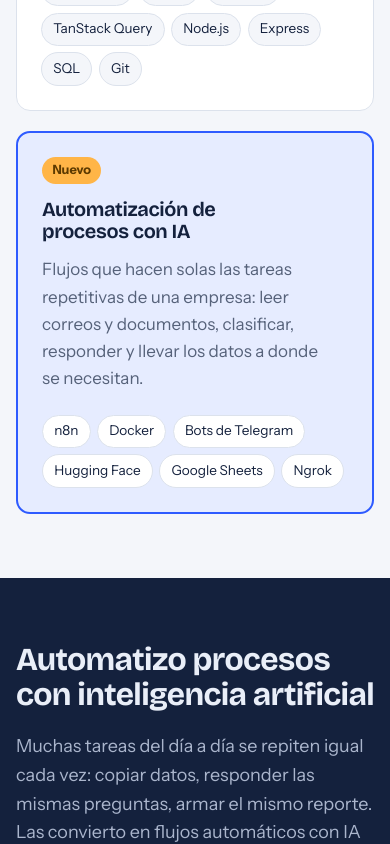
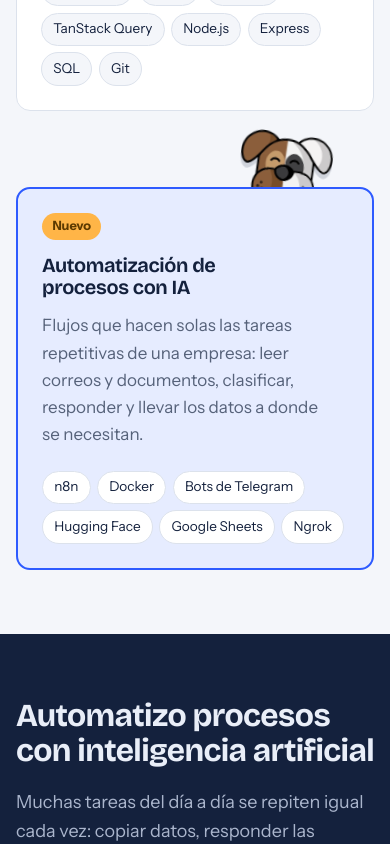
Before and after one commit to ZitroOlrac/Portfolio, a React (Vite) app: page / in a window 390 px wide. Shown: the part 2040-2884 px from the top of the page. Built offline with nearby package versions, Linux system fonts and the light colour scheme.

Commit message:
La mascota de Dixmatto se asoma en Servicios, Videos y Contacto
- Componente Mascot: el perro sube por detrás del marco al entrar la sección en pantalla
- Se asoma un poco más al pasar el cursor por la tarjeta

```diff
--- a/src/components/Contact.jsx
+++ b/src/components/Contact.jsx
@@ -1,4 +1,5 @@
 import { useState } from 'react';
+import Mascot from './Mascot';
 import { socials } from '../data';
 
 const FORM_ENDPOINT = 'https://formspree.io/f/mdabnddw';
@@ -26,8 +27,9 @@ const Contact = () => {
 
   return (
     <section className="section contact" id="contacto">
-      <div className="container">
+      <div className="container peek-scope">
         <div className="contact__grid">
+          <Mascot variant="peek--contact" />
         <div className="contact__intro">
           <h2>Hablemos</h2>
           <p>
--- /dev/null
+++ b/src/components/Mascot.jsx
@@ -0,0 +1,44 @@
+import { useEffect, useRef, useState } from 'react';
+import { asset } from '../data';
+
+// El perro de Dixmatto Studio asomándose por detrás de un marco.
+// Sube cuando la sección entra en pantalla. Se coloca dentro del elemento
+// enmarcado; el padre de ese elemento debe tener la clase "peek-scope".
+const Mascot = ({ variant = '' }) => {
+  const ref = useRef(null);
+  const [visible, setVisible] = useState(false);
+
+  useEffect(() => {
+    const el = ref.current?.parentElement;
+    if (!el || !('IntersectionObserver' in window)) {
+      setVisible(true);
+      return;
+    }
+    const io = new IntersectionObserver(
+      ([entry]) => {
+        if (entry.isIntersecting) {
+          setVisible(true);
+          io.disconnect();
+        }
+      },
+      { threshold: 0.35 }
+    );
+    io.observe(el);
+    return () => io.disconnect();
+  }, []);
+
+  return (
+    <img
+      ref={ref}
+      src={asset('assets/dog.webp')}
+      alt=""
+      aria-hidden="true"
+      width="420"
+      height="398"
+      loading="lazy"
+      className={`peek ${variant} ${visible ? 'is-in' : ''}`}
+    />
+  );
+};
+
+export default Mascot;
--- a/src/components/Services.jsx
+++ b/src/components/Services.jsx
@@ -1,4 +1,5 @@
 import { services } from '../data';
+import Mascot from './Mascot';
 
 const Services = () => (
   <section className="section" id="servicios">
@@ -7,9 +8,10 @@ const Services = () => (
         <h2>Qué puedo hacer por ti</h2>
         <p>Tres áreas en las que trabajo, con las herramientas que uso en cada una.</p>
       </header>
-      <div className="services">
+      <div className="services peek-scope">
         {services.map((s) => (
           <article key={s.id} className={`service service--${s.id}`}>
+            {s.id === 'ai' && <Mascot variant="peek--services" />}
             {s.id === 'ai' && <span className="tag-new">Nuevo</span>}
             <h3>{s.title}</h3>
             <p>{s.text}</p>
--- a/src/components/Videos.jsx
+++ b/src/components/Videos.jsx
@@ -1,9 +1,10 @@
 import { useRef, useState } from 'react';
 import { videoGroups, youtubeChannel } from '../data';
+import Mascot from './Mascot';
 
 const embedUrl = (id) => `https://www.youtube-nocookie.com/embed/${id}?autoplay=1&playsinline=1&rel=0`;
 
-const VideoCard = ({ id, title, duration, format }) => {
+const VideoCard = ({ id, title, duration, format, withMascot }) => {
   const [playing, setPlaying] = useState(false);
   const tall = format === 'tall';
 
@@ -17,6 +18,7 @@ const VideoCard = ({ id, title, duration, format }) => {
 
   return (
     <li className={`video video--${format}`}>
+      {withMascot && <Mascot variant="peek--video" />}
       <div className="video__frame">
         {playing ? (
           <iframe
@@ -102,9 +104,11 @@ const Videos = () => {
       <div id="videos-panel" role="tabpanel" aria-labelledby={`vtab-${active}`} key={active} className="videos__panel">
         <ul
           ref={trackRef}
-          className={isCarousel ? 'videos__track' : 'container videos__grid'}
+          className={isCarousel ? 'videos__track' : 'container videos__grid peek-scope'}
         >
-          {group.videos.map((v) => <VideoCard key={v.id} {...v} format={group.format} />)}
+          {group.videos.map((v, i) => (
+            <VideoCard key={v.id} {...v} format={group.format} withMascot={!isCarousel && i === 1} />
+          ))}
         </ul>
       </div>
     </section>
--- a/src/index.css
+++ b/src/index.css
@@ -1253,3 +1253,69 @@ p {
     cursor: progress;
   }
 }
+
+/* ---------- Mascota asomándose por detrás de los marcos ---------- */
+.peek-scope {
+  isolation: isolate;
+}
+.contact__grid,
+.video--wide {
+  position: relative;
+}
+.peek {
+  position: absolute;
+  z-index: -1;
+  width: 118px;
+  height: auto;
+  pointer-events: none;
+  filter: drop-shadow(0 5px 0 rgba(20, 33, 61, 0.16));
+  translate: 0 85%;
+  transition: translate 0.6s cubic-bezier(0.3, 1.45, 0.5, 1);
+}
+.peek.is-in {
+  translate: 0 0;
+}
+.peek-scope :hover > .peek.is-in {
+  translate: 0 -10px;
+}
+.peek--services {
+  top: -72px;
+  right: 12%;
+  rotate: 8deg;
+  scale: -1 1;
+}
+.peek--video {
+  top: -70px;
+  left: 50%;
+  margin-left: -59px;
+  rotate: -4deg;
+}
+.peek--contact {
+  top: -76px;
+  right: 9%;
+  rotate: -8deg;
+}
+@media (max-width: 640px) {
+  .peek {
+    width: 92px;
+  }
+  .peek--services,
+  .peek--video,
+  .peek--contact {
+    top: -56px;
+  }
+  .peek--video {
+    margin-left: -46px;
+  }
+}
+.videos__grid.peek-scope {
+  padding-top: 3.5rem;
+}
+.contact.section {
+  padding-top: 5rem;
+}
+@media (max-width: 900px) {
+  .service--ai {
+    margin-top: 3.5rem;
+  }
+}
```
